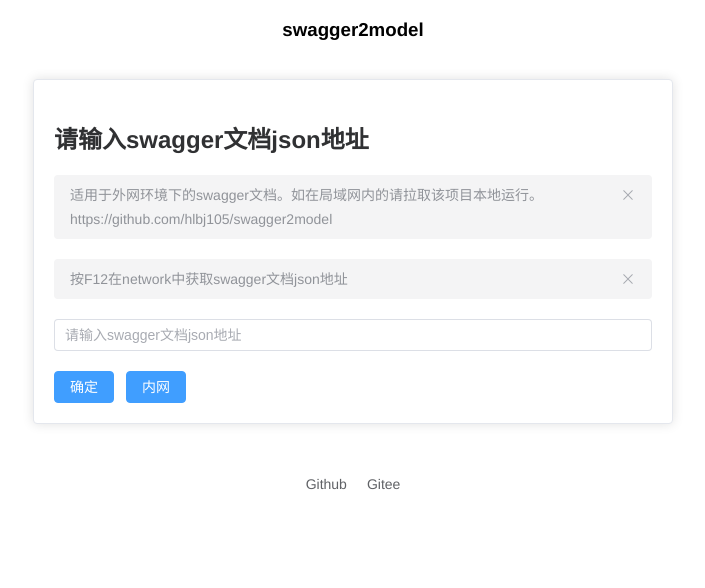
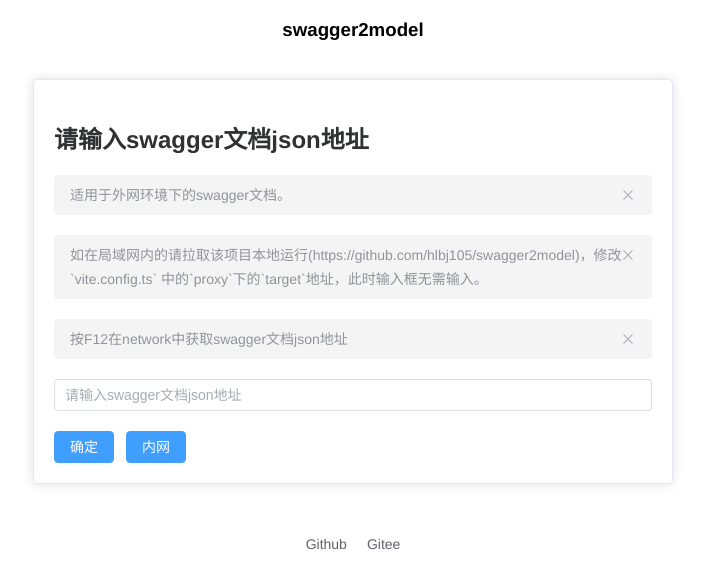
Before and after one commit to BG7ZAG/swagger2model, a Vue app: page /#/ in a window 1280 px wide. Shown: the top 588 px of the page, without its empty margins (287-992 px from the left). Built offline with nearby package versions, Linux system fonts and the light colour scheme; what @highlightjs/vue-plugin would draw is missing.

Commit message:
📃 docs: 修改内网请求提示

```diff
--- a/src/pages/Splash.vue
+++ b/src/pages/Splash.vue
@@ -2,7 +2,7 @@
  * @Autor: Jason
  * @Date: 2021-10-11 11:30:30
  * @LastEditors: Jason hlbj105@qq.com
- * @LastEditTime: 2022-11-23
+ * @LastEditTime: 2023-01-12
  * @FilePath: /src/pages/Splash.vue
  * @description: description
 -->
@@ -20,7 +20,7 @@
 const loading = ref(false)
 const db = IndexedDB.I
 const submit = async (type: NetType) => {
-  if (!url.value) {
+  if (type == 'extranet' && !url.value) {
     ElMessage.error('请输入swagger文档json地址')
     return
   }
@@ -74,8 +74,10 @@
       <el-col :span="12">
         <el-card class="mt20">
           <h2>请输入swagger文档json地址</h2>
+          <el-alert title="适用于外网环境下的swagger文档。" type="info" />
           <el-alert
-            title="适用于外网环境下的swagger文档。如在局域网内的请拉取该项目本地运行。https://github.com/hlbj105/swagger2model"
+            class="mt20"
+            title="如在局域网内的请拉取该项目本地运行(https://github.com/hlbj105/swagger2model)，修改 `vite.config.ts` 中的`proxy`下的`target`地址，此时输入框无需输入。"
             type="info"
           />
           <el-alert class="mt20" title="按F12在network中获取swagger文档json地址" type="info" />
--- a/vite.config.ts
+++ b/vite.config.ts
@@ -2,7 +2,7 @@
  * @Author: Jason
  * @Date: 2021-10-11 11:37:24
  * @LastEditors: Jason hlbj105@qq.com
- * @LastEditTime: 2022-10-30
+ * @LastEditTime: 2023-01-12
  * @FilePath: /vite.config.ts
  * @description: description
  */
@@ -33,8 +33,8 @@
     server: {
       proxy: {
         '/api': {
-          // 本地跑的话，此处修改成为swagger json地址，相当于固定访问，输入框随便输入
-          target: 'https://api.dev20.cn/ham/docs-json',
+          // TODO: 自行修改为内网swagger json地址。目前无法动态配置，如有办法请pr
+          target: 'http://',
           changeOrigin: true,
           rewrite: path => ''
         }
```
Also changed, not shown: 2 other files (tests, documents, lock files or other folders).
